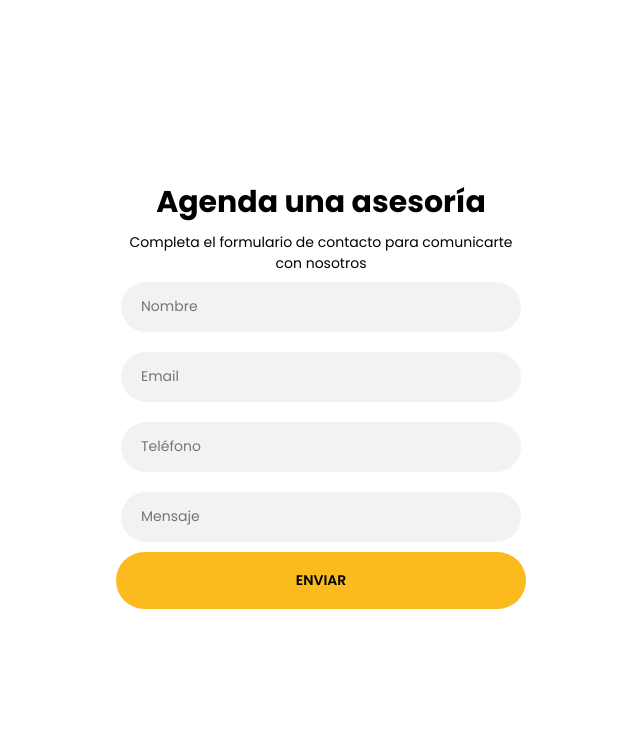
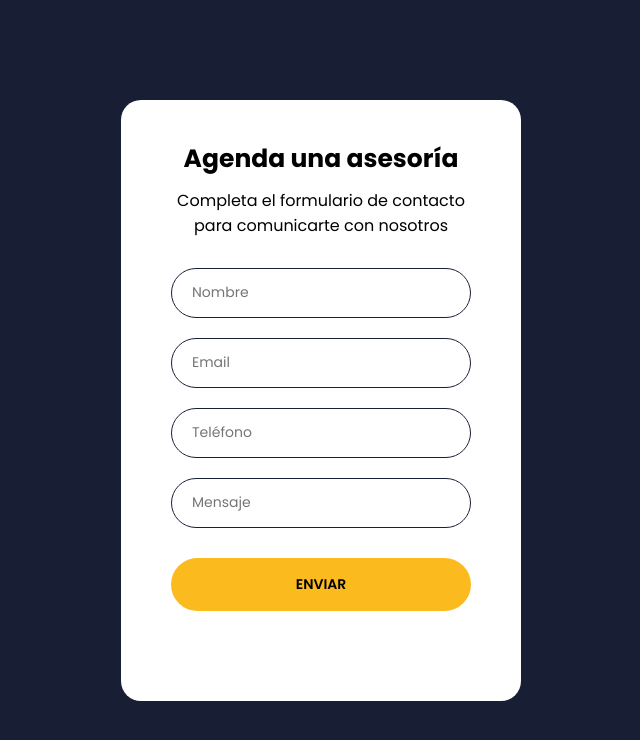
Before and after one commit to JasVidal/Vip-web, a plain HTML site: page form/form.html in a window 1280 px wide. Shown: the whole page, without its empty margins (319-959 px from the left). Drawn offline with Linux system fonts and the light colour scheme.

Commit message:
actualizar: aplicando nuevos estilos al form

```diff
--- a/form/form.html
+++ b/form/form.html
@@ -17,12 +17,20 @@
         justify-content: center;
         align-items: center;
         height: 100vh;
+        background-color: #181F34;
         }
 
         .form{
         background-color: #ffffff;
-        width: 500px;
+        width: 400px;
         font-family: Poppins, sans-serif;
+        padding: 30px 20px;
+        border-radius: 20px;
+        display: flex;
+        flex-direction: column;
+        justify-content: center;
+        align-items: center;
+        text-align: center;
         }
 
         .form-cta{
@@ -30,7 +38,7 @@
         background-color: #ffffff;
         display: flex;
         flex-direction: column;
-        justify-content: flex-end;
+        justify-content: center;
         align-items: center;
         text-align: center;
         font-size: 14px;
@@ -39,28 +47,36 @@
         }
 
         .form-title{
-            width: 400px;
-            height: 100px;
+            width: 300px;
             display: flex;
             flex-direction: column;
-
+            font-size: 16px;
         }
 
         h1{
-            font-size: 30px;
+            font-size: 25px;
             font-weight: 700;
             color: #000000;
-            line-height: 2em;
+            padding: 10px 0;
+        }
+
+        .inputs-container{
+            display: flex;
+            flex-direction: column;
+            justify-content: center;
+            align-items: center;
+            text-align: center;
+            margin: 20px;
         }
 
         input{
-            width: 400px;
+            width: 300px;
             height: 50px;
             margin: 10px 0;
             padding: 10px 20px;
+            border: 1px solid #1A2137;
             border-radius: 30px;
-            border: none;
-            background-color: #F2F2F2;
+            background-color: #ffffff;
             font-size: 14px;
             font-family: Poppins, sans-serif;
 
@@ -69,11 +85,12 @@
         .form-btn{
             background-color: #FBBB1E;
             border: none;
-            padding: 18px 180px;
+            padding: 16px 125px;
             border-radius: 30px;
             font-family: Poppins, sans-serif;
             font-size: 14px;
             font-weight: 600;
+            margin: 20px;
         }
 
     </style>
```
